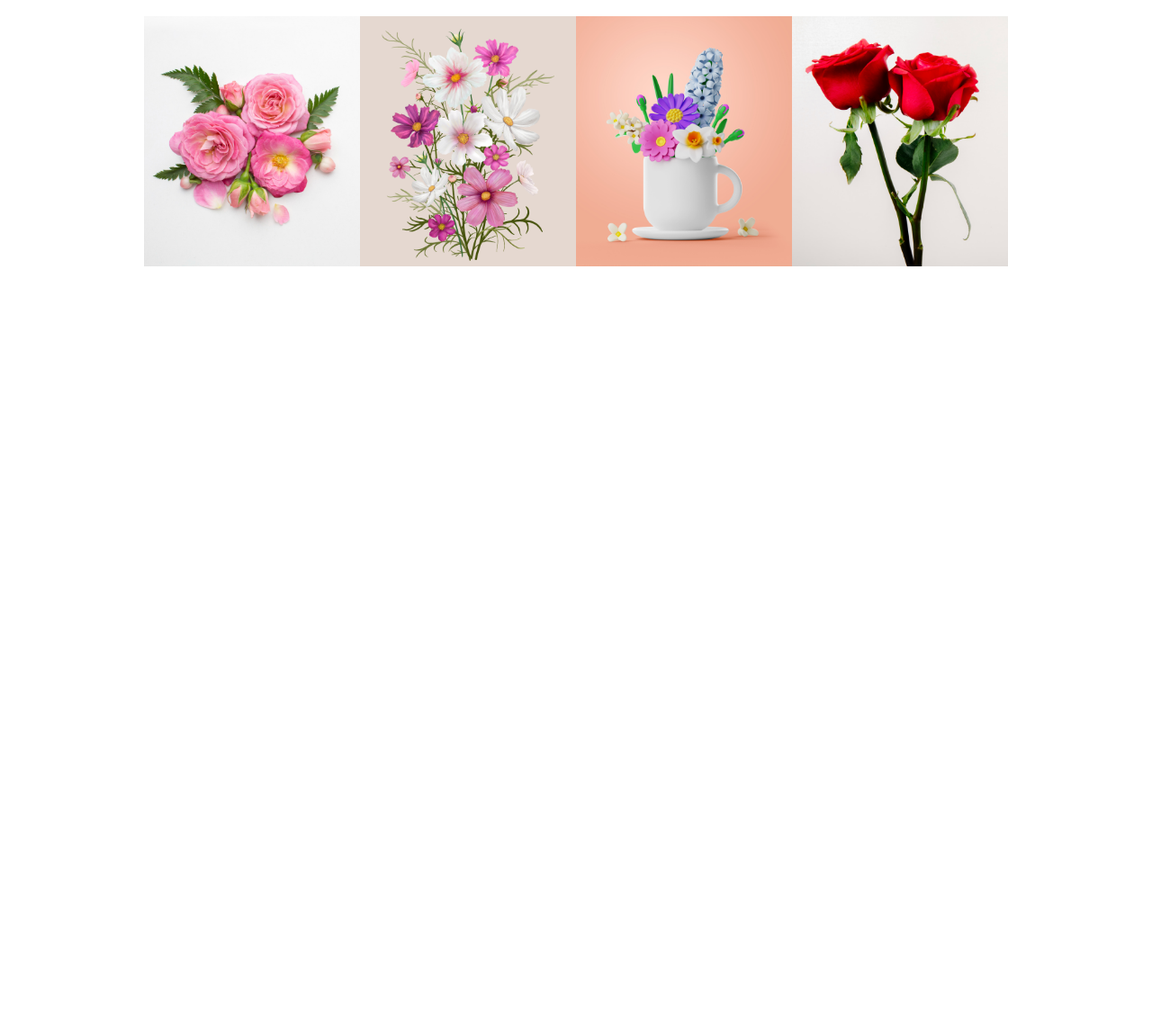
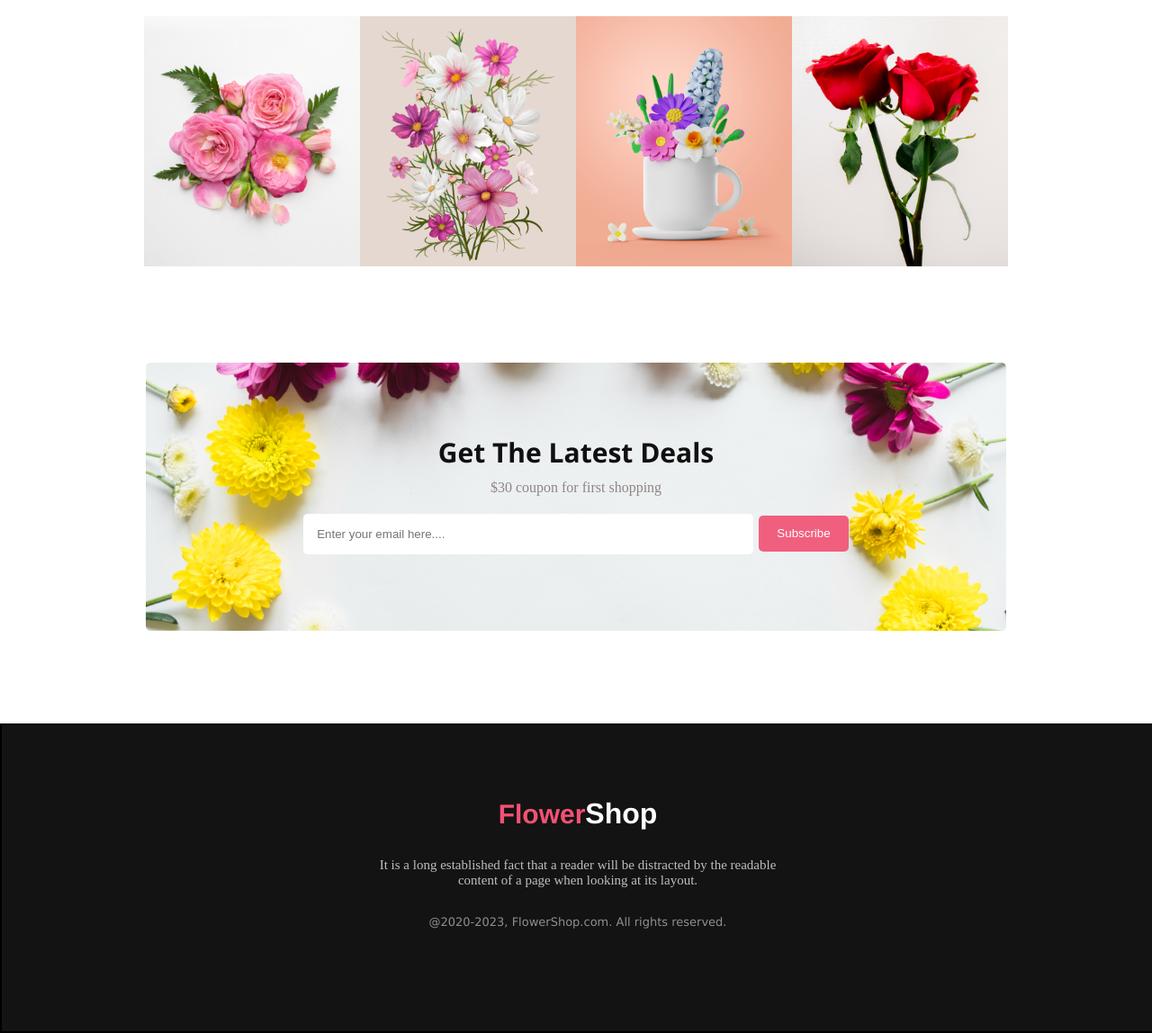
Before and after one commit to Ashiq1052/Assignment1, a plain HTML site: page index.html in a window 1280 px wide. Shown: the part 2211-3359 px from the top of the page at 90% size. Before the commit the page ends 2511 px from the top, so only its background shows below. Drawn offline with Linux system fonts and the light colour scheme.

Commit message:
finished

```diff
--- a/index.css
+++ b/index.css
@@ -165,3 +165,70 @@
 .j4{
     margin-right:160px;
 }
+
+.foot{
+    width: 100%;
+    height: 340px;
+    align-items: center;
+    margin-top: 0px;
+    font-family: 'Franklin Gothic Medium', 'Arial Narrow', Arial, sans-serif;
+    color: white;
+    background-color: rgb(19, 19, 19);
+    text-align: center;
+    border: 2px solid black;
+}
+.foot-heading{
+    margin-top: 80px;
+}
+.footp{
+    margin-top: 20px;
+    margin-bottom: 20px;
+    color: rgb(191, 190, 190);
+    font-size: 15px;
+    padding: 10px;
+    font-family: 'Times New Roman', Times, serif;
+}
+.footp2{
+    color: rgb(144, 142, 142);
+    font-size: 13px;
+    font-family: 'Lucida Sans', 'Lucida Sans Regular', 'Lucida Grande', 'Lucida Sans Unicode', Geneva, Verdana, sans-serif;
+}
+.container{
+    margin-right: 160px;
+    margin-left: 160px;
+    height: 500px;
+    border: 2px solid rgb(255, 255, 255);
+    background: url(flower-pictures/Rectangle\ 9.png);
+    background-size: 100%;
+    background-repeat:no-repeat;
+    size: 50px;
+    background-position: center;
+}
+.final-h1{
+    text-align: center;
+    margin-top: 180px;
+    font-size: 30px;
+    color: rgb(16, 16, 16);
+    font-family: 'Segoe UI', Tahoma, Geneva, Verdana, sans-serif;
+}
+.finalp{
+    text-align: center;
+    margin-top: 10px;
+    color: rgb(143, 134, 134);
+}
+.last-div{
+    display: flex;
+    justify-content: center;
+}
+.in-put{
+    margin-top: 20px;
+    width: 500px;
+    height: 45px;
+    border: none;
+    border-radius: 5px;
+}
+.btnx{
+    margin-top: 22px;
+    margin-left: 6px;
+    height: 40px;
+}
--- a/index.html
+++ b/index.html
@@ -91,9 +91,30 @@
             </div>
         </div>
      </section>
+     <section class="fifth">
+        <div class="container">
+            <h1 class="final-h1">Get The Latest Deals</h1>
+            <p class="finalp">$30 coupon for first shopping</p>
+            <div class="last-div">
+                <div class="last-div1">
+                    <input class="in-put" type="text" placeholder="    Enter your email here....">
+                </div>
+                <div class="last-div2">
+                    <button class="btn btnx">Subscribe</button>
+                </div>
+
+            </div>
+        </div>
+     </section>
     </main>
     <footer>
-
+        <div class="foot">
+            <h1 class="foot-heading"><p1 class="pink">Flower</p1>Shop</h1>
+            <p class="footp">It is a long established fact that a reader will be distracted by the readable<br>
+                content of a page when looking at its layout.</p>
+            <p class="footp2">@2020-2023, FlowerShop.com. All rights reserved.
+            </p>
+        </div>
     </footer>
 </body>
 </html>
```
